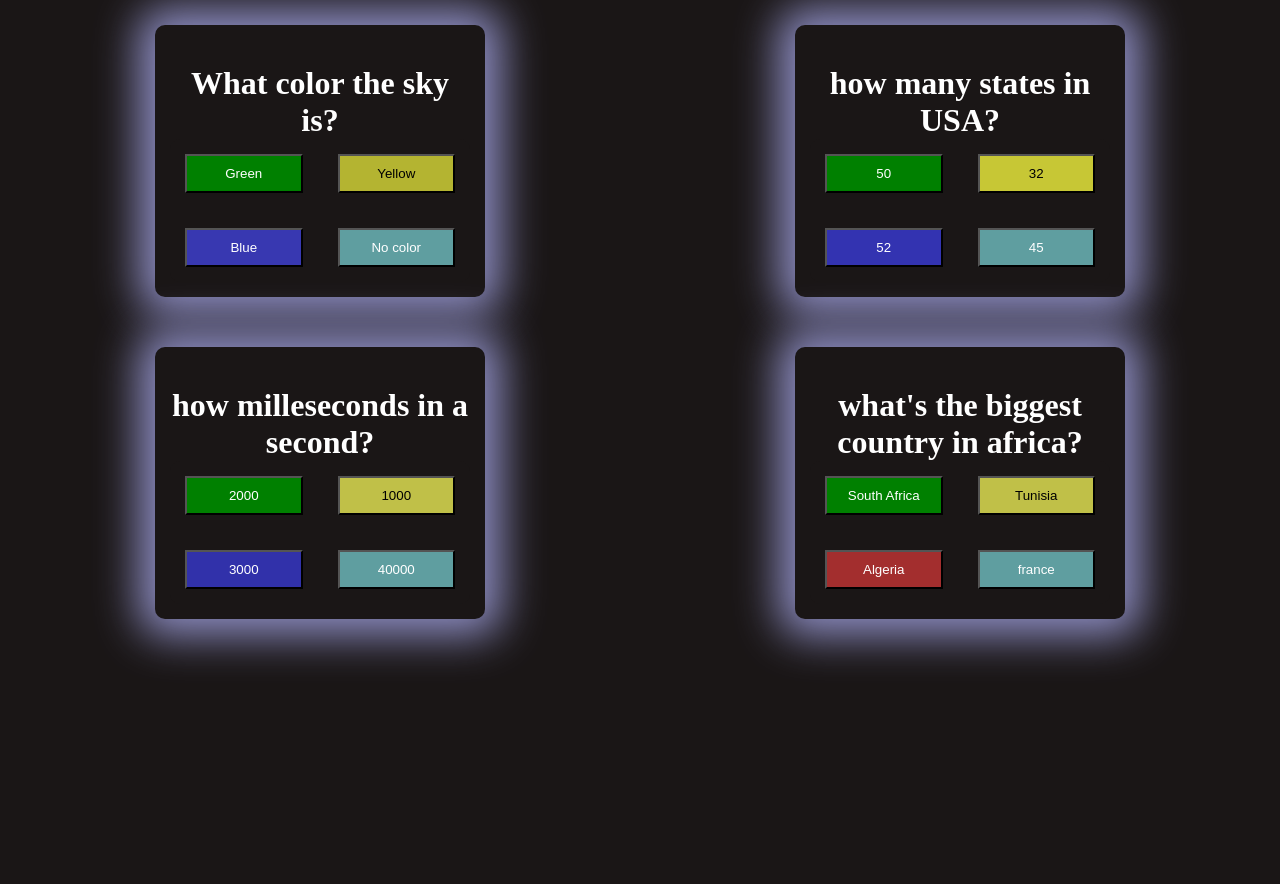
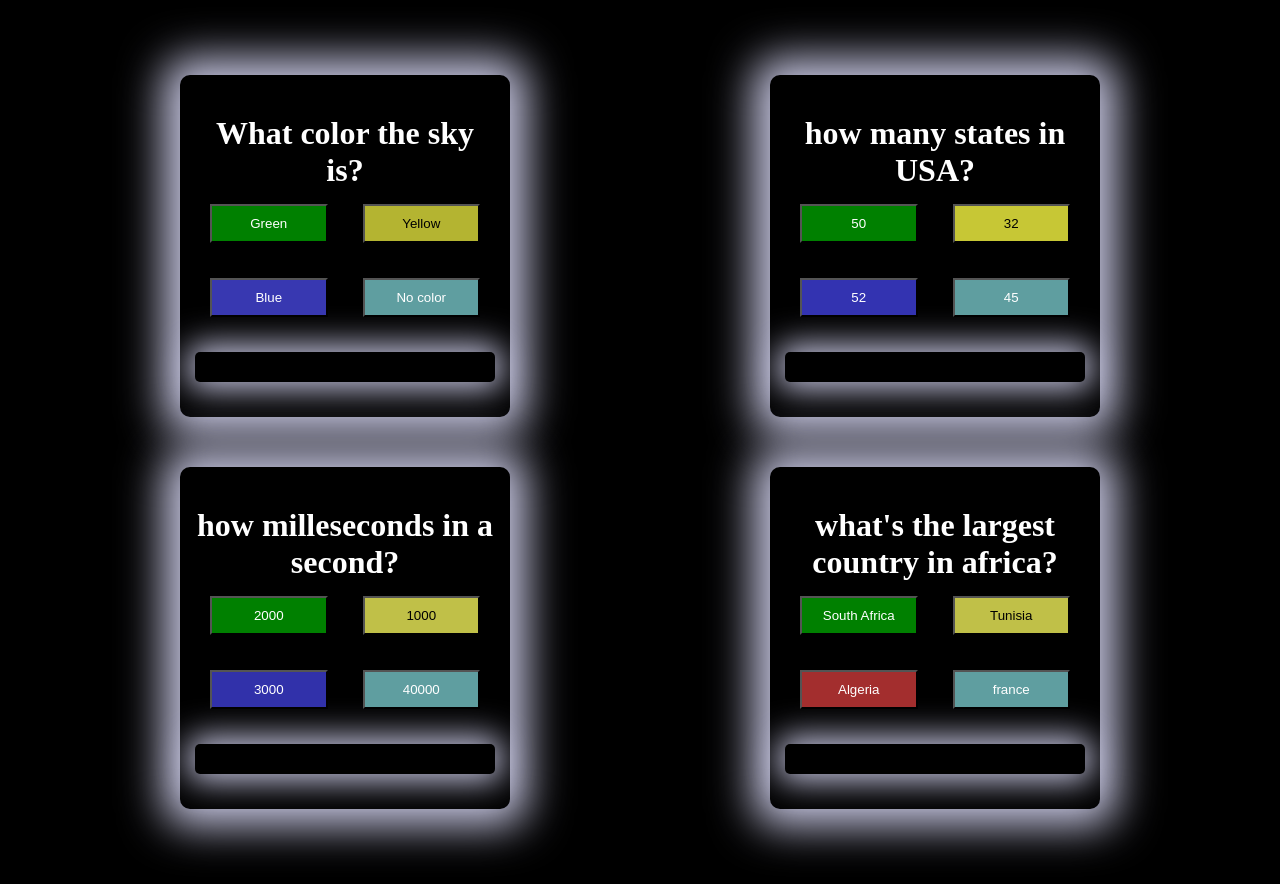
Before and after one commit to Jmaouchi/Question-Game-, a plain HTML site: page index.html in a window 1280 px wide. Before the commit the page ends 800 px from the top, so only its background shows below. Drawn offline with Linux system fonts and the light colour scheme.

Commit message:
new layout update

```diff
--- a/app.js
+++ b/app.js
@@ -63,6 +63,7 @@ const container = document.querySelector('.container'),
        if (guessesLeft===0){
           guessesLeft=guessesLeft+1;
           messageTwo.textContent='you lost, try again';
+          container.style.backgroundColor='red';
           setTimeout(clearError, 1000);
        }
 
--- a/css/style.css
+++ b/css/style.css
@@ -2,7 +2,7 @@
   padding: 0;
   margin: 0;
   box-sizing: border-box;
-  background-color: rgb(26, 22, 22);
+  background-color: black;
   color: white;
 }
 
@@ -42,9 +42,19 @@ button{
   color: white;
 }
 
+.game-one-result, .game-two-result, .game-three-result, .game-four-result{
+
+  padding: 15px;
+  border-radius: 5px;
+  box-shadow: 0px 0px 33px 7px rgb(199, 199, 226);
+  margin-top: 20px;
+  margin-bottom: 20px;
+}
+
 
 
 .container{
+  padding: 50px;
   text-align: center;
   align-items: center;
   display: grid;
@@ -55,7 +65,7 @@ button{
   display: grid;
   grid-template-columns: 1fr 1fr;
   gap: 35px;
-  text-align: center;
+  align-items: center;
   border-radius: 10px;
   padding: 15px;
 
@@ -65,7 +75,7 @@ button{
   padding: 15px;
   max-width: 700px;
   margin: 25px auto;
-  box-shadow: 0px 0px 43px 17px rgb(141, 141, 194);
+  box-shadow: 0px 0px 43px 17px rgb(199, 199, 226);
   border-radius: 10px;
 }
 
--- a/index.html
+++ b/index.html
@@ -4,7 +4,7 @@
   <meta charset="UTF-8">
   <meta http-equiv="X-UA-Compatible" content="IE=edge">
   <meta name="viewport" content="width=device-width, initial-scale=1.0">
-  <link rel="stylesheet" type="text/css" href="/css/style.css">
+  <link rel="stylesheet" type="text/css" href="./css/style.css">
   <title>Quastion game</title>
 </head>
 <body>
@@ -47,7 +47,7 @@
 
     <!--Fourth quastion-->
         <div class="game-four">
-          <h1>what's the biggest country in africa?</h1>
+          <h1>what's the largest country in africa?</h1>
           <div class="col">
             <button class="first-green">South Africa</button>
             <button class="second-yellow">Tunisia</button>
```
